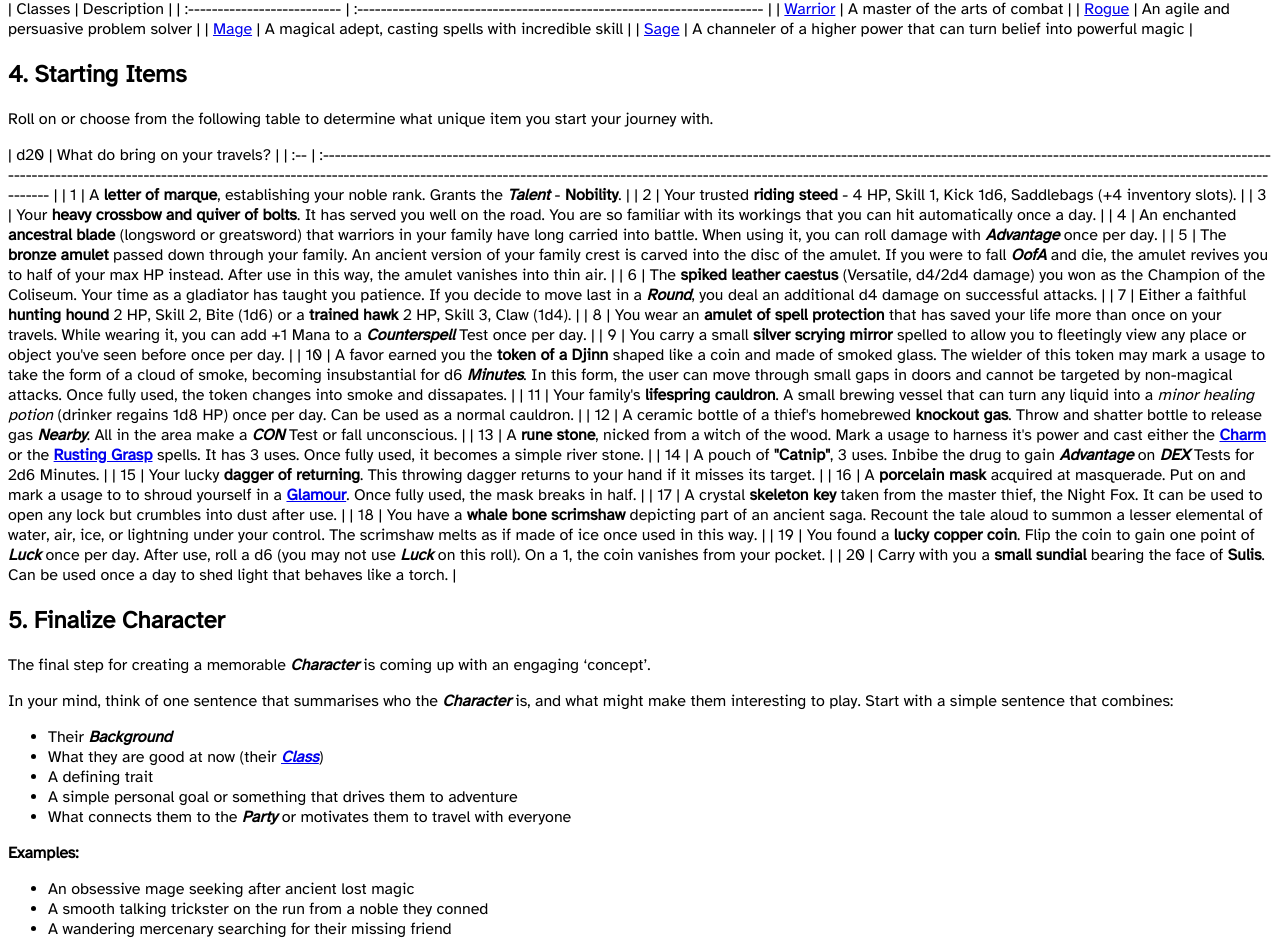
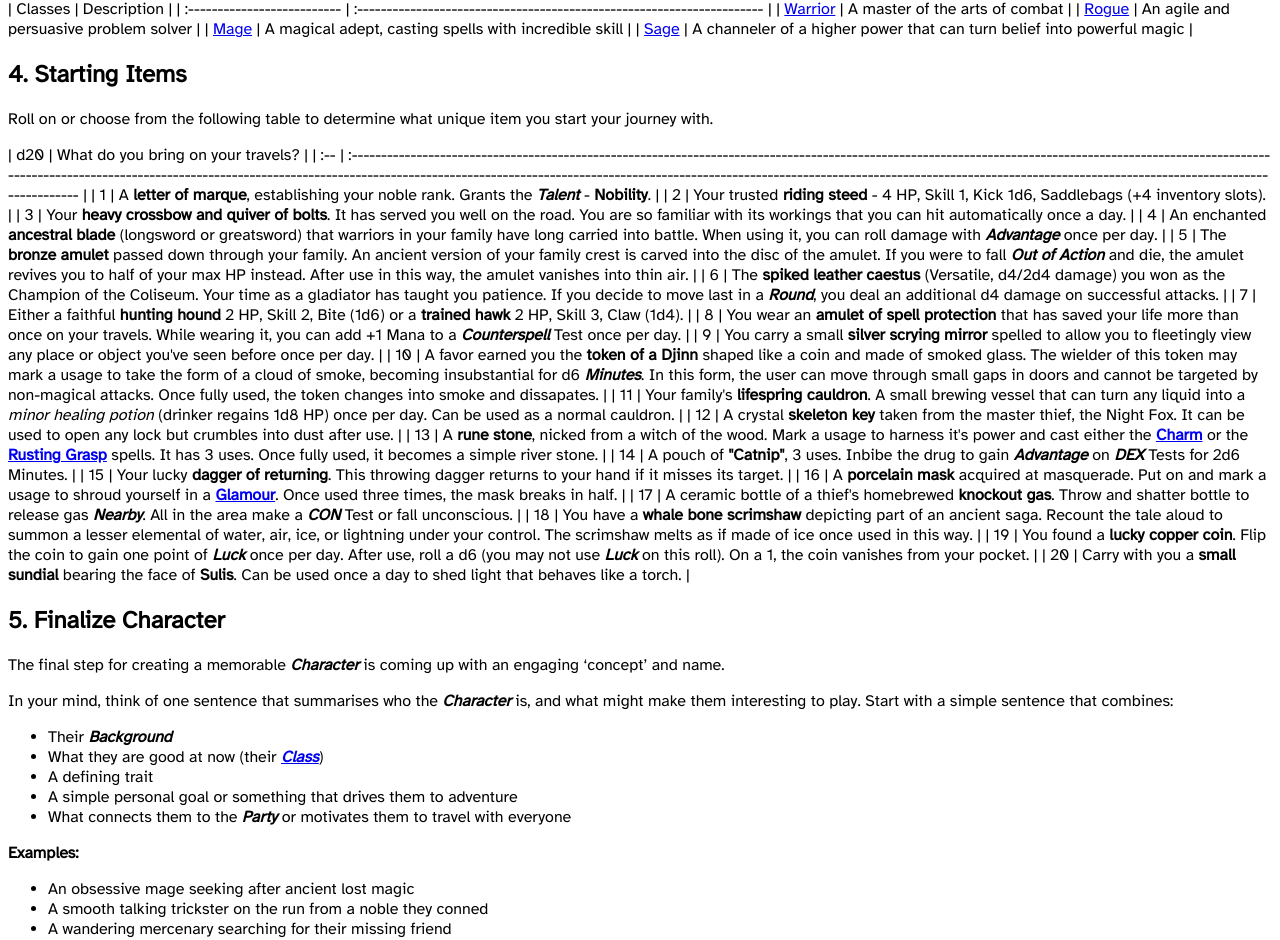
Before and after one commit to matt-gefen/radiant-hack, a Next.js app: page /character in a window 1280 px wide. Shown: the part 1132-2072 px from the top of the page. Built offline with nearby package versions, Linux system fonts and the light colour scheme.

Commit message:
word fix

```diff
--- a/pages/character.mdx
+++ b/pages/character.mdx
@@ -65,35 +65,34 @@ Your **_Class_** represents your **_Character_**'s profession and calling - thei
 
 Roll on or choose from the following table to determine what unique item you start your journey with.
 
-| d20 | What do bring on your travels?                                                                                                                                                                                                                                                                                                                                                                  |
+| d20 | What do you bring on your travels?                                                                                                                                                                                                                                                                                                                                                                  |
 | :-- | :---------------------------------------------------------------------------------------------------------------------------------------------------------------------------------------------------------------------------------------------------------------------------------------------------------------------------------------------------------------------------------------------- |
 | 1   | A **letter of marque**, establishing your noble rank. Grants the **_Talent_** - **Nobility**.                                                                                                                                                                                                                                                                                                   |
 | 2   | Your trusted **riding steed** - 4 HP, Skill 1, Kick 1d6, Saddlebags (+4 inventory slots).                                                                                                                                                                                                                                                                                                       |
 | 3   | Your **heavy crossbow and quiver of bolts**. It has served you well on the road. You are so familiar with its workings that you can hit automatically once a day.                                                                                                                                                                                                                               |
 | 4   | An enchanted **ancestral blade** (longsword or greatsword) that warriors in your family have long carried into battle. When using it, you can roll damage with **_Advantage_** once per day.                                                                                                                                                                                                    |
-| 5   | The **bronze amulet** passed down through your family. An ancient version of your family crest is carved into the disc of the amulet. If you were to fall **_OofA_** and die, the amulet revives you to half of your max HP instead. After use in this way, the amulet vanishes into thin air.                                                                                                  |
+| 5   | The **bronze amulet** passed down through your family. An ancient version of your family crest is carved into the disc of the amulet. If you were to fall **_Out of Action_** and die, the amulet revives you to half of your max HP instead. After use in this way, the amulet vanishes into thin air.                                                                                                  |
 | 6   | The **spiked leather caestus** (Versatile, d4/2d4 damage) you won as the Champion of the Coliseum. Your time as a gladiator has taught you patience. If you decide to move last in a **_Round_**, you deal an additional d4 damage on successful attacks.                                                                                                                                       |
 | 7   | Either a faithful **hunting hound** 2 HP, Skill 2, Bite (1d6) or a **trained hawk** 2 HP, Skill 3, Claw (1d4).                                                                                                                                                                                                                                                                              |
 | 8   | You wear an **amulet of spell protection** that has saved your life more than once on your travels. While wearing it, you can add +1 Mana to a **_Counterspell_** Test once per day.                                                                                                                                                                                                            |
 | 9   | You carry a small **silver scrying mirror** spelled to allow you to fleetingly view any place or object you've seen before once per day.                                                                                                                                                                                                                                                        |
 | 10  | A favor earned you the **token of a Djinn** shaped like a coin and made of smoked glass. The wielder of this token may mark a usage to take the form of a cloud of smoke, becoming insubstantial for d6 **_Minutes_**. In this form, the user can move through small gaps in doors and cannot be targeted by non-magical attacks. Once fully used, the token changes into smoke and dissapates. |
 | 11  | Your family's **lifespring cauldron**. A small brewing vessel that can turn any liquid into a _minor healing potion_ (drinker regains 1d8 HP) once per day. Can be used as a normal cauldron.                                                                                                                                                                                                   |
-| 12  | A ceramic bottle of a thief's homebrewed **knockout gas**. Throw and shatter bottle to release gas **_Nearby_**. All in the area make a **_CON_** Test or fall unconscious.                                                                                                                                                                                                                     |
+| 12  | A crystal **skeleton key** taken from the master thief, the Night Fox. It can be used to open any lock but crumbles into dust after use.                                                                                                                                                                                                                                                        |
 | 13  | A **rune stone**, nicked from a witch of the wood. Mark a usage to harness it's power and cast either the **[Charm](/magic/spells/arcane_spells#charm)** or the **[Rusting Grasp](/magic/spells/arcane_spells#rusting_grasp)** spells. It has 3 uses. Once fully used, it becomes a simple river stone.                                                                                         |
 | 14  | A pouch of **"Catnip"**, 3 uses. Inbibe the drug to gain **_Advantage_** on **_DEX_** Tests for 2d6 Minutes.                                                                                                                                                                                                                                                                                    |
 | 15  | Your lucky **dagger of returning**. This throwing dagger returns to your hand if it misses its target.                                                                                                                                                                                                                                                                                          |
-| 16  | A **porcelain mask** acquired at masquerade. Put on and mark a usage to to shroud yourself in a **[Glamour](/magic/spells/arcane_spells#glamour)**. Once fully used, the mask breaks in half.                                                                                                                                                                                                   |
-| 17  | A crystal **skeleton key** taken from the master thief, the Night Fox. It can be used to open any lock but crumbles into dust after use.                                                                                                                                                                                                                                                        |
+| 16  | A **porcelain mask** acquired at masquerade. Put on and mark a usage to shroud yourself in a **[Glamour](/magic/spells/arcane_spells#glamour)**. Once used three times, the mask breaks in half.                                                                                                                                                                                                   |
+| 17  | A ceramic bottle of a thief's homebrewed **knockout gas**. Throw and shatter bottle to release gas **_Nearby_**. All in the area make a **_CON_** Test or fall unconscious.                                                                                                                                                                                                                     |
 | 18  | You have a **whale bone scrimshaw** depicting part of an ancient saga. Recount the tale aloud to summon a lesser elemental of water, air, ice, or lightning under your control. The scrimshaw melts as if made of ice once used in this way.                                                                                                                                                    |
 | 19  | You found a **lucky copper coin**. Flip the coin to gain one point of **_Luck_** once per day. After use, roll a d6 (you may not use **_Luck_** on this roll). On a 1, the coin vanishes from your pocket.                                                                                                                                                                                      |
 | 20  | Carry with you a **small sundial** bearing the face of **Sulis**. Can be used once a day to shed light that behaves like a torch.                                                                                                                                                                                                                                                               |
 
 ## 5. Finalize Character
 
-The final step for creating a memorable **_Character_** is coming up with an engaging ‘concept’.
+The final step for creating a memorable **_Character_** is coming up with an engaging ‘concept’ and name.
 
 In your mind, think of one sentence that summarises who the **_Character_** is, and what might make them interesting to play. Start with a simple sentence that combines:
-
 - Their **_Background_**
 - What they are good at now (their [**_Class_**](#choose-a-class))
 - A defining trait
--- a/pages/classes.mdx
+++ b/pages/classes.mdx
@@ -1,4 +1,6 @@
 # Classes
+
+> Your **_Class_** represents your **_Character_**'s profession and calling - their primary role in the **_Party_**.
 
 1. [Warrior](/classes/warrior) - A master of the arts of combat
 2. [Rogue](/classes/rogue) - An agile and persuasive problem solver
--- a/pages/classes/mage.mdx
+++ b/pages/classes/mage.mdx
@@ -31,7 +31,7 @@ When you create your **_Character_** and each time you gain a Level you may choo
 | :--------------- | :--------------------------------------------------------------------------------------------------------------------------------------------------------------------------------------------------------------------------- | :------------------------------------------------------------------------------------------- |
 | **Familiar**     | Bind a spirit to you as your Familiar; you can share their senses and communicate with them telepathically. As an Action, they can change shape or assist with a stunt. If destroyed, they will reform over a **_Respite_**. | Cast spells originating from the Familiar so long as they are Nearby.                        |
 | **Arcane Soul**  | Convert your own HP into Mana (2d6 per Mana). If you do not have the rolled HP, the spell fails.                                                                                                                             | Reduce the cost to 1d6 per Mana.                                                             |
-| **Discipline**   | Select a [Word]](/magic/spells/practical_magic_examples) representing a kind of magic which you have exceptional skill in using. When casting a spell of this variety, roll the Test with **_Advantage_**.          | Choose an additional Word.                                                                   |
+| **Discipline**   | Select a [Word](/magic/spells/practical_magic_examples) representing a kind of magic which you have exceptional skill in using. When casting a spell of this variety, roll the Test with **_Advantage_**.          | Choose an additional Word.                                                                   |
 | **Magus**        | Reroll 1 Mana on a cast spell.                                                                                                                                                                                               | Ignore 1 instance of Arcane Feedback per session.                                            |
 | **Arcane Sense** | Concentrate to sense any sources of magic **_Nearby_**. This includes inside objects and through walls.                                                                                                                      | Once per session, you may immediately understand the workings of a spell or magical ability. |
 | **Spellblade**   | One-handed melee weapons can be used as a [Focus](/rules/equipment#weapons).                                                                                                                                                 | Two-handed melee weapons can be used as a Focus.                                             |
```
